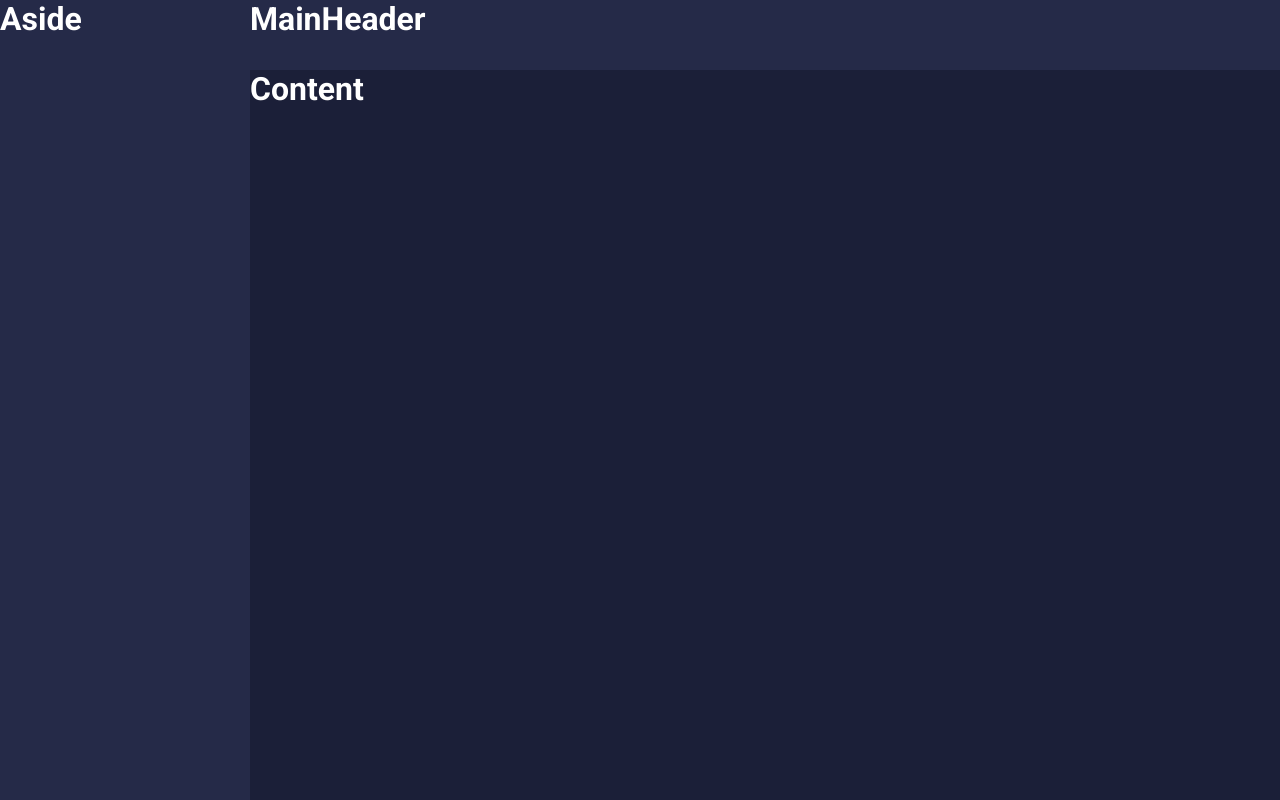
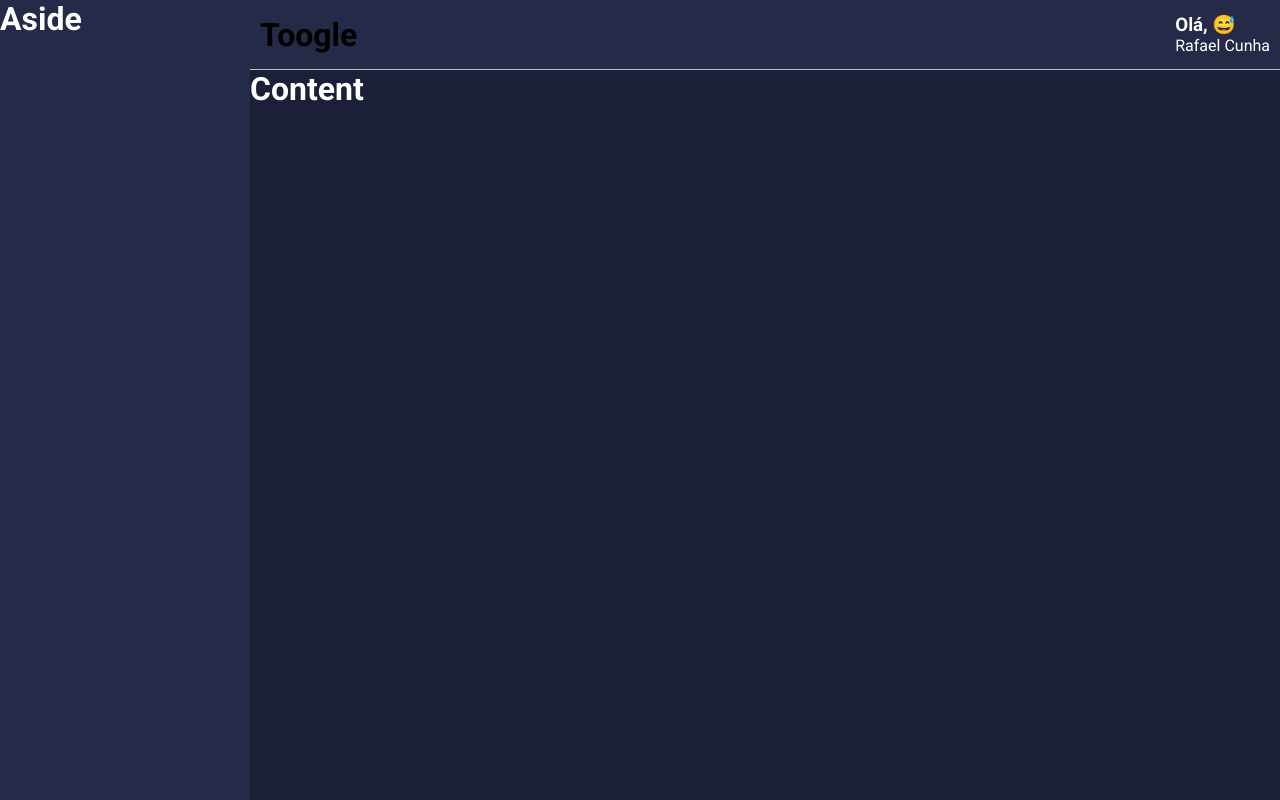
Before and after one commit to RafaelBispoCunha/curso-react-typescript, a React (Create React App) app in the folder minha-carteira/: page / in a window 1280 px wide. Built offline with nearby package versions, Linux system fonts and the light colour scheme.

Commit message:
Criando o header principal

```diff
--- a/minha-carteira/src/components/MainHeader/index.tsx
+++ b/minha-carteira/src/components/MainHeader/index.tsx
@@ -1,9 +1,21 @@
-import React from "react";
-import { Container } from './styles'
+import React , { useMemo } from "react";
+import emojis from "../../utils/emojis";
+
+import { Container, Profile, Welcome, UserName } from './styles'
+
 const MainHeader: React.FC = () => {
+
+   const emoji = useMemo(()=> {
+      const indece = Math.floor(Math.random() * emojis.length )
+      return emojis[indece];
+   }, [])
    return(
       <Container>
-         <h1>MainHeader</h1>
+         <h1>Toogle</h1>
+         <Profile>
+            <Welcome>Olá, {emoji}</Welcome>
+            <UserName>Rafael Cunha</UserName>
+         </Profile>
       </Container>
    )
 }
--- a/minha-carteira/src/components/MainHeader/styles.ts
+++ b/minha-carteira/src/components/MainHeader/styles.ts
@@ -2,6 +2,16 @@
 
 export const Container = styled.div`
    grid-area: MH;
+   background-color: ${props => props.theme.colors.secondary};
+   display: flex;
+   justify-content: space-between;
+   align-items: center;
+   padding: 0 10px;
+   border-bottom: 1px solid ${props => props.theme.colors.gray};;
+`;
+
+export const Profile = styled.div`
    color: ${props => props.theme.colors.white};
-   background-color: ${props => props.theme.colors.secondary};
 `;
+export const Welcome = styled.h3``;
+export const UserName = styled.span``;
--- /dev/null
+++ b/minha-carteira/src/utils/emojis.ts
@@ -0,0 +1 @@
+export default ['😎', '😐', '😥', '😭	', '😀', '😅', '😇' ]
```
